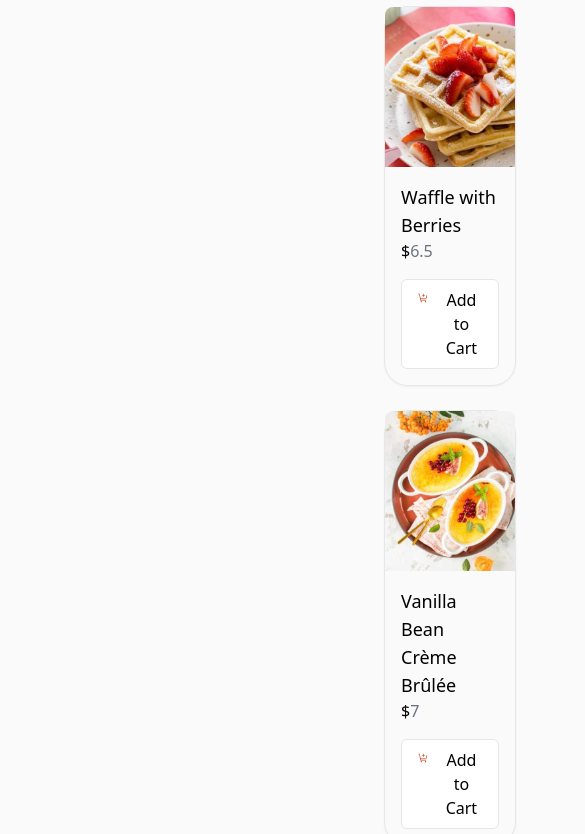
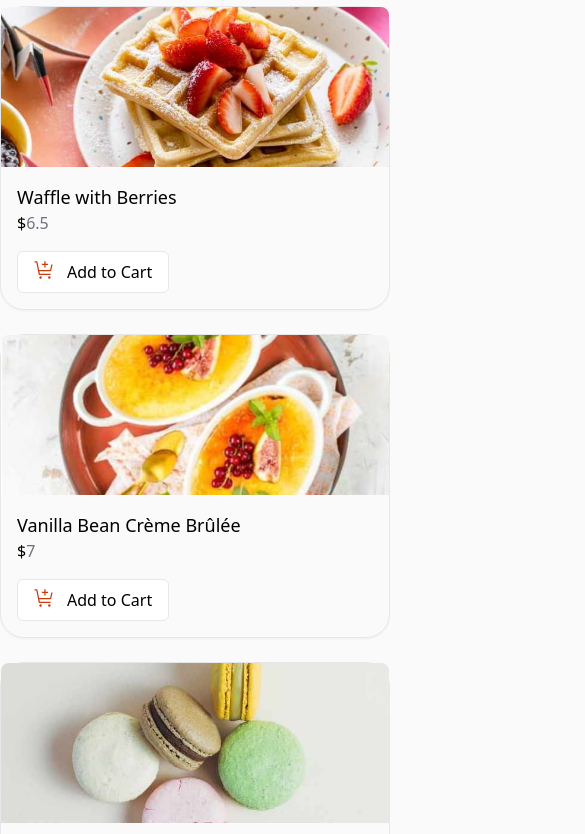
Before and after one commit to Ayubola03/last-project, a website: page src/index.html in a window 390 px wide. Shown: the part 86-920 px from the top of the page, 585 px wide, since content can reach past the window. Drawn offline with nearby package versions, Linux system fonts and the light colour scheme.

Commit message:
ayub responsiveness

```diff
--- a/src/index.html
+++ b/src/index.html
@@ -7,8 +7,8 @@
   <script src="https://unpkg.com/alpinejs" defer></script>
   <title>ORDER</title>
 </head>
-<body class="bg-neutral-50 font-sans flex px-96">
-  <div class="container mx-auto py-8 " x-data="cartApp()">
+<body class="bg-neutral-50 font-sans flex ">
+  <div class="container mx-auto py-8 " x-data="cartApp() ">
     <h1 class="text-3xl font-bold mb-6 flex">Desserts</h1>
 
     <div class="grid sm:grid-cols-1 md:grid-cols-2 lg:grid-cols-3 gap-6">
```
Also changed, not shown: src/output.css.
